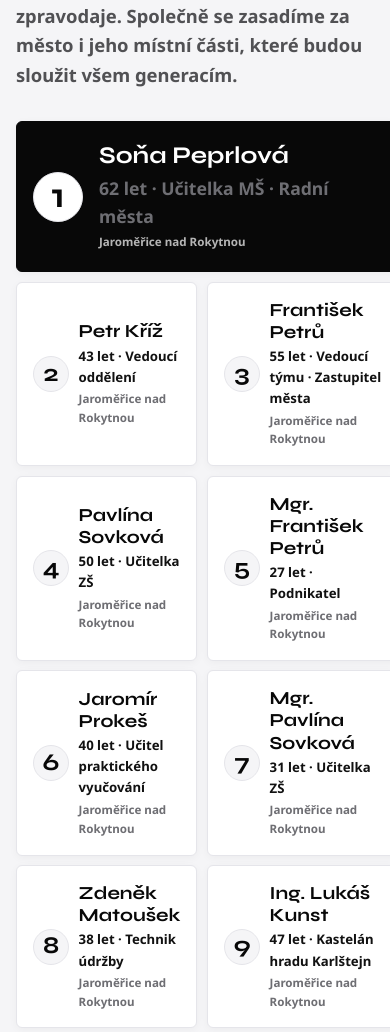
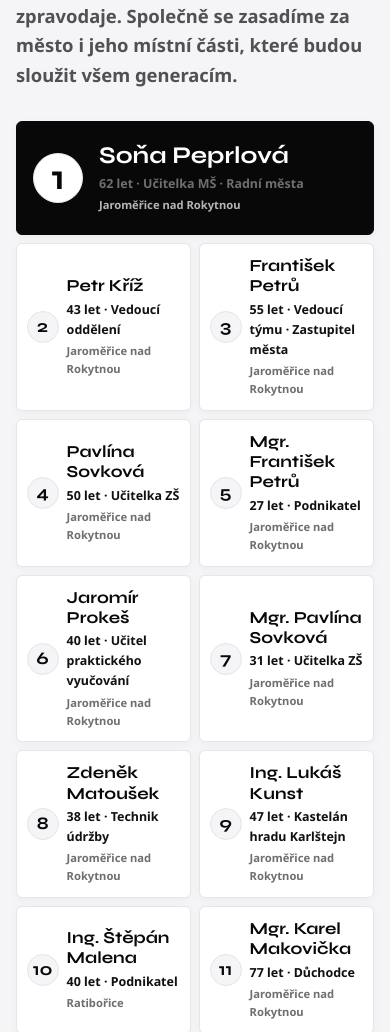
Before and after one commit to fpetru104/za-jaromerice, a plain HTML site: page index.html in a window 390 px wide. Shown: the part 1305-2337 px from the top of the page. Drawn offline with Linux system fonts and the light colour scheme; a web font is replaced by a local one.

Commit message:
Update styles.css

```diff
--- a/styles.css
+++ b/styles.css
@@ -597,6 +597,7 @@ header.header {
   gap: 1.25rem;
   transition: all var(--transition-fast);
   box-shadow: 0 2px 8px rgba(0,0,0,0.04);
+  min-width: 0;
 }
 
 .candidate-card:hover {
@@ -657,6 +658,9 @@ header.header {
 
 .candidate-info {
   flex-grow: 1;
+  min-width: 0;
+  overflow-wrap: break-word;
+  word-break: break-word;
 }
 
 .candidate-name {
@@ -679,39 +683,40 @@ header.header {
   margin-top: 0.15rem;
 }
 
-@media (max-width: 639px) {
+@media (max-width: 767px) {
   .candidate-grid {
-    gap: 0.6rem;
+    grid-template-columns: repeat(2, 1fr) !important;
+    gap: 0.5rem !important;
   }
   .candidate-card {
-    padding: 0.85rem 0.75rem;
-    gap: 0.6rem;
+    padding: 0.75rem 0.6rem !important;
+    gap: 0.5rem !important;
   }
   .candidate-num {
-    width: 34px;
-    height: 34px;
-    font-size: 1.2rem;
+    width: 32px !important;
+    height: 32px !important;
+    font-size: 1.1rem !important;
   }
   .candidate-name {
-    font-size: 1.15rem;
+    font-size: 1.05rem !important;
   }
   .candidate-meta {
-    font-size: 0.825rem;
+    font-size: 0.78rem !important;
   }
   .candidate-submeta {
-    font-size: 0.725rem;
+    font-size: 0.7rem !important;
   }
   .candidate-card.leader-card {
-    padding: 1.25rem 1rem;
-    gap: 1rem;
+    padding: 1.25rem 1rem !important;
+    gap: 1rem !important;
   }
   .leader-card .candidate-num {
-    width: 50px;
-    height: 50px;
-    font-size: 2.2rem;
+    width: 50px !important;
+    height: 50px !important;
+    font-size: 2.2rem !important;
   }
   .leader-card .candidate-name {
-    font-size: 1.5rem;
+    font-size: 1.5rem !important;
   }
 }
 
@@ -930,25 +935,6 @@ footer.footer {
     font-size: 1.75rem !important;
   }
 
-  .candidate-grid {
-    grid-template-columns: repeat(2, 1fr);
-    gap: 0.6rem;
-  }
-
-  .candidate-card {
-    padding: 1rem;
-  }
-
-  .candidate-num {
-    font-size: 1.5rem;
-    width: 36px;
-    height: 36px;
-  }
-
-  .candidate-name {
-    font-size: 1.15rem;
-  }
-
   .countdown-container {
     margin-top: 1.75rem;
     padding: 1rem;
```
